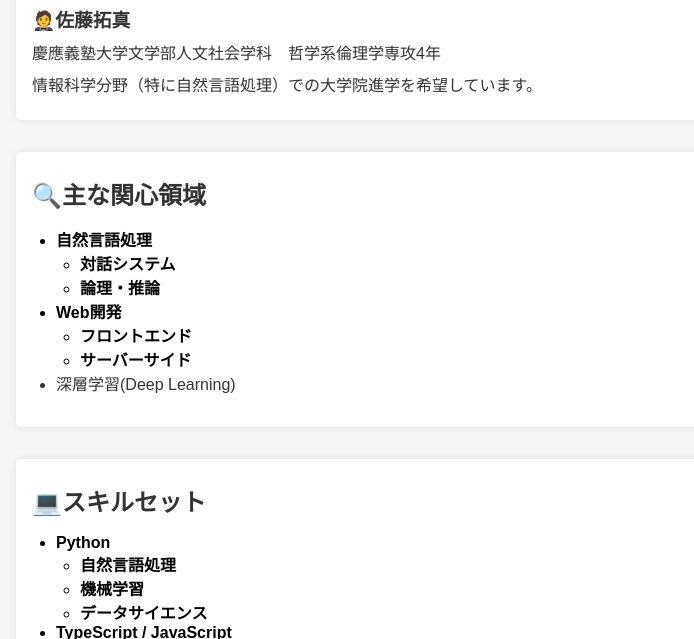
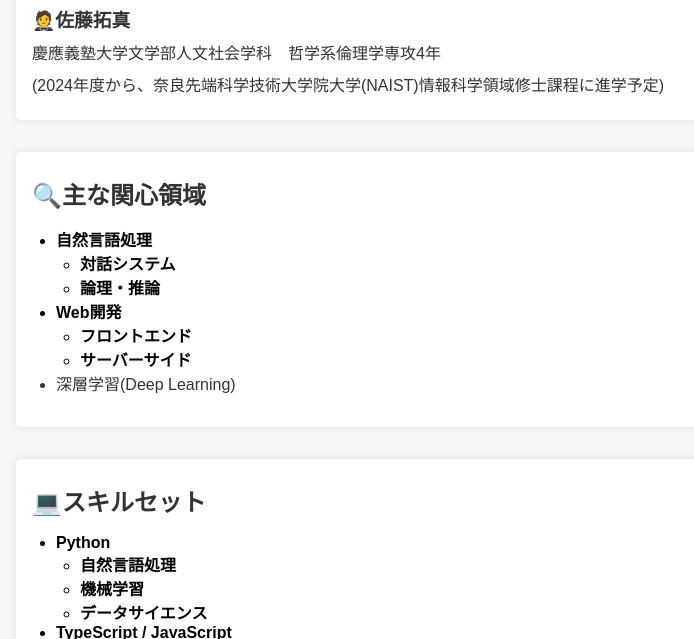
Before and after one commit to takuma1229/takuma1229.github.io, a plain HTML site: page index.html in a window 1280 px wide. Shown: the part 96-735 px from the top of the page, without its empty margins (16-710 px from the left). Drawn offline with Linux system fonts and the light colour scheme.

Commit message:
Update index.html

```diff
--- a/index.html
+++ b/index.html
@@ -61,7 +61,7 @@
     <h1>Takuma Sato</h1>
     <h3 class="emoji">🤵佐藤拓真</h3>
     <p>慶應義塾大学文学部人文社会学科　哲学系倫理学専攻4年</p>
-    <p>情報科学分野（特に自然言語処理）での大学院進学を希望しています。</p>
+    <p>(2024年度から、奈良先端科学技術大学院大学(NAIST)情報科学領域修士課程に進学予定)</p>
 </div>
 
 <div class="section">
```
